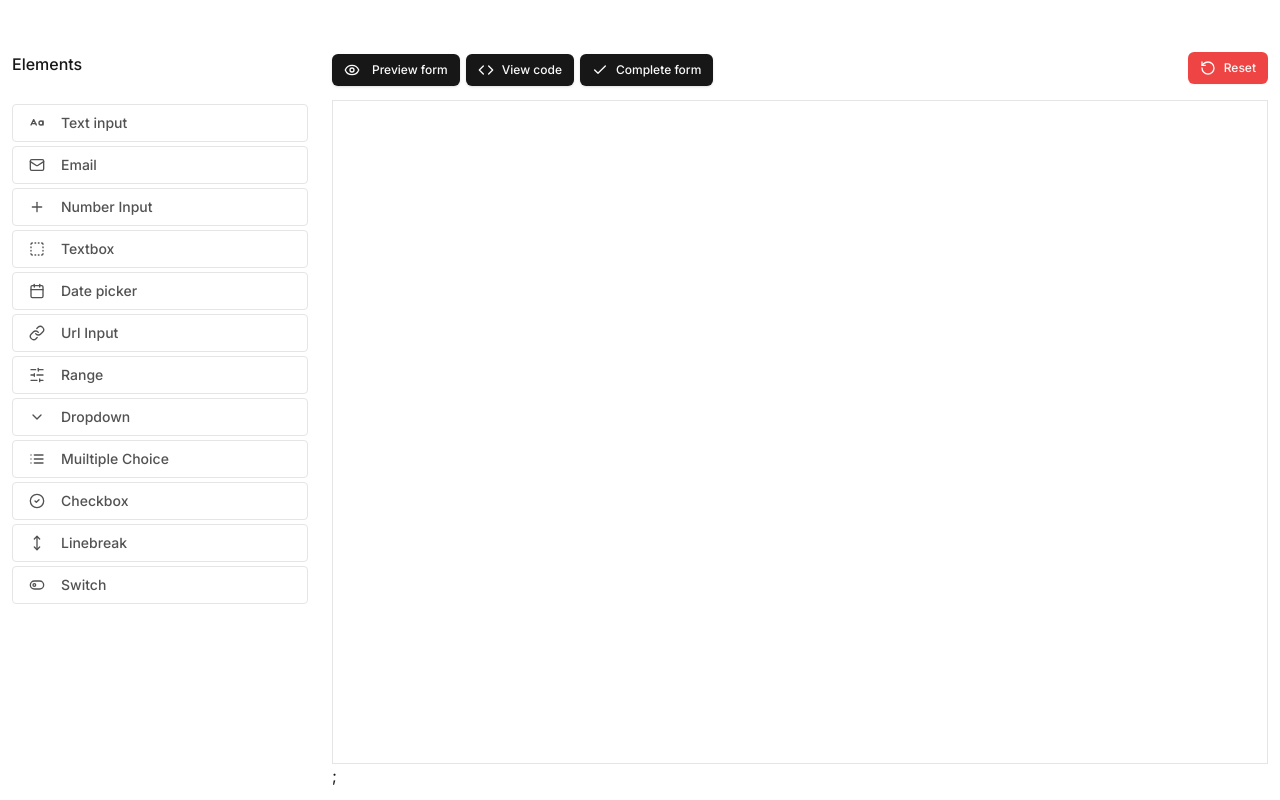
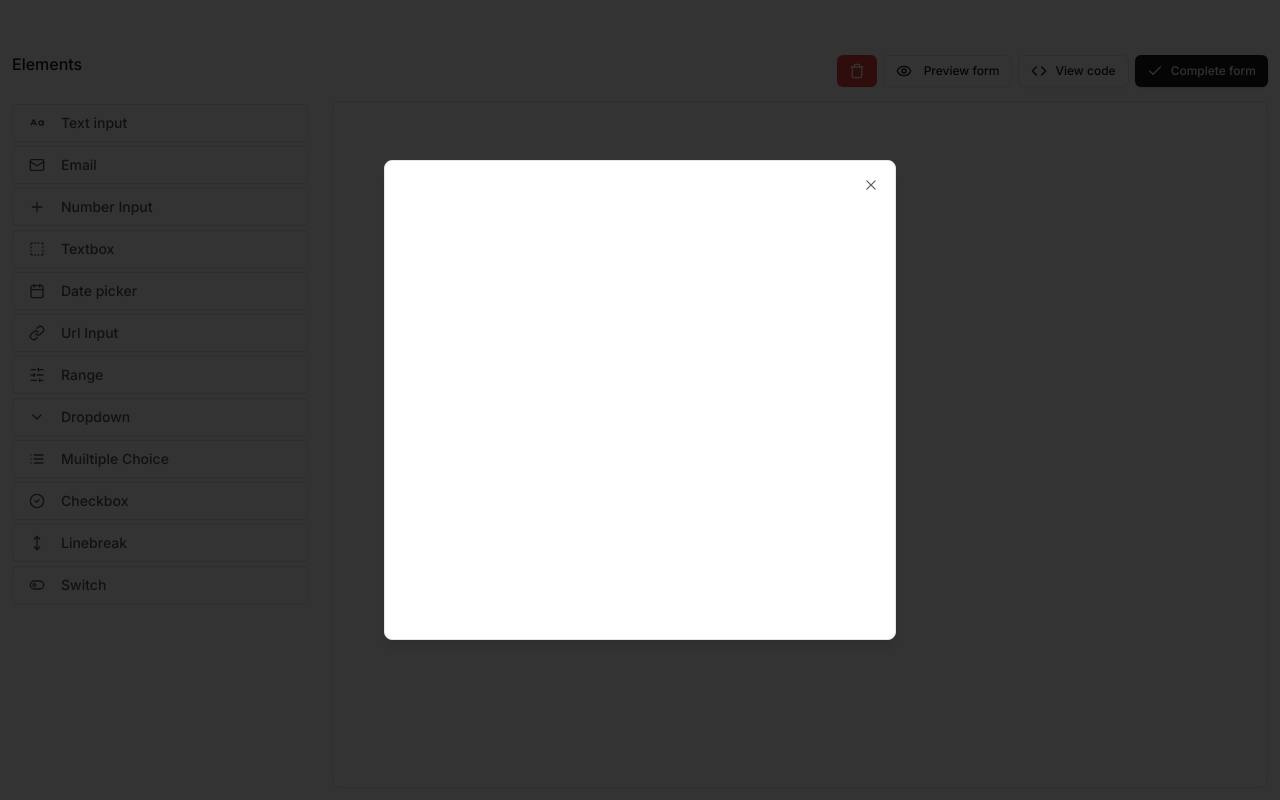
Before and after one commit to Jeff-Maina/form-builder, a Next.js app: page / in a window 1280 px wide. Both pictures are taken after a click on the button "Preview form". Built offline with nearby package versions, Linux system fonts and the light colour scheme.

Commit message:
add modals

```diff
--- a/package.json
+++ b/package.json
@@ -9,8 +9,10 @@
     "lint": "next lint"
   },
   "dependencies": {
+    "@radix-ui/react-dialog": "^1.1.1",
     "@radix-ui/react-icons": "^1.3.0",
     "@radix-ui/react-slot": "^1.1.0",
+    "@radix-ui/react-tooltip": "^1.1.2",
     "class-variance-authority": "^0.7.0",
     "clsx": "^2.1.1",
     "framer-motion": "^11.5.4",
--- a/src/app/_components/editbox.tsx
+++ b/src/app/_components/editbox.tsx
@@ -1,16 +1,50 @@
+"use client";
+import * as React from "react";
+
 import { Button } from "@/components/ui/button";
-import { Check, Code, Eye, RotateCcw, Scan } from "lucide-react";
+import { Check, Code, Eye, RotateCcw, Scan, Trash } from "lucide-react";
+import TooltipWrapper from "./tooltip-wrapper";
+import ResetModal from "./modals/reset-modal";
+import PreviewForm from "./modals/preview-form-modal";
+import ViewCodeModal from "./modals/view-code-modal";
 
 const Editbox = () => {
+  // * action states
+  const [isPreviewingForm, setPreviewForm] = React.useState(false);
+  const [isViewingCode, setViewingCode] = React.useState(false);
+  const [isResetingForm, setResetingForm] = React.useState(false);
+  const [isComplete, setComplete] = React.useState(false);
+
   return (
+    <>
       <div className="w-full h-full pt-10 flex flex-col">
-      <nav className="w-full h-10 mb-3 flex justify-between">
+        <nav className="w-full h-10 mb-3 flex justify-end">
           <div className="flex items-center gap-1.5">
-          <Button size={"sm"} className="gap-3 flex">
+            <TooltipWrapper label="Reset form">
+              <Button
+                size={"sm"}
+                variant="destructive"
+                className="gap-2 font-medium flex"
+                onClick={() => setResetingForm(true)}
+              >
+                <Trash size={16} />
+              </Button>
+            </TooltipWrapper>
+            <Button
+              size={"sm"}
+              onClick={() => setPreviewForm(true)}
+              variant={"outline"}
+              className="gap-3 flex"
+            >
               <Eye size={16} />
               Preview form
             </Button>
-          <Button size={"sm"} className="gap-2 font-medium flex">
+            <Button
+              size={"sm"}
+              variant={"outline"}
+              onClick={() => setViewingCode(true)}
+              className="gap-2 font-medium flex"
+            >
               <Code size={16} />
               View code
             </Button>{" "}
@@ -19,13 +53,22 @@
               Complete form
             </Button>
           </div>
-        <Button size={"sm"} variant="destructive" className="gap-2 font-medium flex">
-          <RotateCcw size={16} />
-          Reset
-        </Button>
         </nav>
-      <div className="w-full h-full border"></div>;
+        <div className="w-full h-full border rounded-lg"></div>
       </div>
+      <ResetModal
+        isResetingForm={isResetingForm}
+        setResetingForm={setResetingForm}
+      />
+      <PreviewForm
+        isPreviewingForm={isPreviewingForm}
+        setPreviewForm={setPreviewForm}
+      />
+      <ViewCodeModal
+        isViewingCode={isViewingCode}
+        setViewCode={setViewingCode}
+      />
+    </>
   );
 };
 
--- /dev/null
+++ b/src/app/_components/modals/preview-form-modal.tsx
@@ -0,0 +1,16 @@
+import * as Dialog from "@/components/ui/dialog";
+
+type TModalProps = {
+  isPreviewingForm: boolean;
+  setPreviewForm: (val: boolean) => void;
+};
+
+const PreviewForm = ({ isPreviewingForm, setPreviewForm }: TModalProps) => {
+  return (
+    <Dialog.Dialog open={isPreviewingForm} onOpenChange={setPreviewForm}>
+      <Dialog.DialogContent className="bg-white min-h-[60vh] p-4"></Dialog.DialogContent>
+    </Dialog.Dialog>
+  );
+};
+
+export default PreviewForm;
--- /dev/null
+++ b/src/app/_components/modals/reset-modal.tsx
@@ -0,0 +1,31 @@
+import { Button } from "@/components/ui/button";
+import * as Dialog from "@/components/ui/dialog";
+
+type TModalProps = {
+  isResetingForm: boolean;
+  setResetingForm: (val: boolean) => void;
+};
+
+const ResetModal = ({ isResetingForm, setResetingForm }: TModalProps) => {
+  return (
+    <Dialog.Dialog open={isResetingForm} onOpenChange={setResetingForm}>
+      <Dialog.DialogContent className="bg-white w-[350px] p-4">
+        <Dialog.DialogHeader>
+          <Dialog.DialogTitle className="mb-3">
+            Are you absolutely sure?
+          </Dialog.DialogTitle>
+          <Dialog.DialogDescription>
+            This action cannot be undone. This will permanently reset your form
+          </Dialog.DialogDescription>
+        </Dialog.DialogHeader>
+        <Dialog.DialogFooter>
+          <Button className="w-full font-semibold" variant={"destructive"}>
+            Reset form
+          </Button>
+        </Dialog.DialogFooter>
+      </Dialog.DialogContent>
+    </Dialog.Dialog>
+  );
+};
+
+export default ResetModal;
--- /dev/null
+++ b/src/app/_components/modals/view-code-modal.tsx
@@ -0,0 +1,16 @@
+import * as Dialog from "@/components/ui/dialog";
+
+type TModalProps = {
+  isViewingCode: boolean;
+  setViewCode: (val: boolean) => void;
+};
+
+const ViewCodeModal = ({ isViewingCode, setViewCode }: TModalProps) => {
+  return (
+    <Dialog.Dialog open={isViewingCode} onOpenChange={setViewCode}>
+      <Dialog.DialogContent className="bg-white min-h-[60vh] p-4"></Dialog.DialogContent>
+    </Dialog.Dialog>
+  );
+};
+
+export default ViewCodeModal;
--- /dev/null
+++ b/src/app/_components/tooltip-wrapper.tsx
@@ -0,0 +1,26 @@
+import {
+  Tooltip,
+  TooltipContent,
+  TooltipProvider,
+  TooltipTrigger,
+} from "@/components/ui/tooltip";
+
+type TooltipPropsType = {
+  children: JSX.Element;
+  label: string;
+};
+
+const TooltipWrapper = ({ children, label, ...props }: TooltipPropsType) => {
+  return (
+    <TooltipProvider delayDuration={200}>
+      <Tooltip>
+        <TooltipTrigger asChild>{children}</TooltipTrigger>
+        <TooltipContent {...props}>
+          <p>{label}</p>
+        </TooltipContent>
+      </Tooltip>
+    </TooltipProvider>
+  );
+};
+
+export default TooltipWrapper;
--- /dev/null
+++ b/src/components/ui/dialog.tsx
@@ -0,0 +1,122 @@
+"use client"
+
+import * as React from "react"
+import * as DialogPrimitive from "@radix-ui/react-dialog"
+import { Cross2Icon } from "@radix-ui/react-icons"
+
+import { cn } from "@/lib/utils"
+
+const Dialog = DialogPrimitive.Root
+
+const DialogTrigger = DialogPrimitive.Trigger
+
+const DialogPortal = DialogPrimitive.Portal
+
+const DialogClose = DialogPrimitive.Close
+
+const DialogOverlay = React.forwardRef<
+  React.ElementRef<typeof DialogPrimitive.Overlay>,
+  React.ComponentPropsWithoutRef<typeof DialogPrimitive.Overlay>
+>(({ className, ...props }, ref) => (
+  <DialogPrimitive.Overlay
+    ref={ref}
+    className={cn(
+      "fixed inset-0 z-50 bg-black/80  data-[state=open]:animate-in data-[state=closed]:animate-out data-[state=closed]:fade-out-0 data-[state=open]:fade-in-0",
+      className
+    )}
+    {...props}
+  />
+))
+DialogOverlay.displayName = DialogPrimitive.Overlay.displayName
+
+const DialogContent = React.forwardRef<
+  React.ElementRef<typeof DialogPrimitive.Content>,
+  React.ComponentPropsWithoutRef<typeof DialogPrimitive.Content>
+>(({ className, children, ...props }, ref) => (
+  <DialogPortal>
+    <DialogOverlay />
+    <DialogPrimitive.Content
+      ref={ref}
+      className={cn(
+        "fixed left-[50%] top-[50%] z-50 grid w-full max-w-lg translate-x-[-50%] translate-y-[-50%] gap-4 border bg-background p-6 shadow-lg duration-200 data-[state=open]:animate-in data-[state=closed]:animate-out data-[state=closed]:fade-out-0 data-[state=open]:fade-in-0 data-[state=closed]:zoom-out-95 data-[state=open]:zoom-in-95 data-[state=closed]:slide-out-to-left-1/2 data-[state=closed]:slide-out-to-top-[48%] data-[state=open]:slide-in-from-left-1/2 data-[state=open]:slide-in-from-top-[48%] sm:rounded-lg",
+        className
+      )}
+      {...props}
+    >
+      {children}
+      <DialogPrimitive.Close className="absolute right-4 top-4 rounded-sm opacity-70 ring-offset-background transition-opacity hover:opacity-100 focus:outline-none focus:ring-2 focus:ring-ring focus:ring-offset-2 disabled:pointer-events-none data-[state=open]:bg-accent data-[state=open]:text-muted-foreground">
+        <Cross2Icon className="h-4 w-4" />
+        <span className="sr-only">Close</span>
+      </DialogPrimitive.Close>
+    </DialogPrimitive.Content>
+  </DialogPortal>
+))
+DialogContent.displayName = DialogPrimitive.Content.displayName
+
+const DialogHeader = ({
+  className,
+  ...props
+}: React.HTMLAttributes<HTMLDivElement>) => (
+  <div
+    className={cn(
+      "flex flex-col space-y-1.5 text-center sm:text-left",
+      className
+    )}
+    {...props}
+  />
+)
+DialogHeader.displayName = "DialogHeader"
+
+const DialogFooter = ({
+  className,
+  ...props
+}: React.HTMLAttributes<HTMLDivElement>) => (
+  <div
+    className={cn(
+      "flex flex-col-reverse sm:flex-row sm:justify-end sm:space-x-2",
+      className
+    )}
+    {...props}
+  />
+)
+DialogFooter.displayName = "DialogFooter"
+
+const DialogTitle = React.forwardRef<
+  React.ElementRef<typeof DialogPrimitive.Title>,
+  React.ComponentPropsWithoutRef<typeof DialogPrimitive.Title>
+>(({ className, ...props }, ref) => (
+  <DialogPrimitive.Title
+    ref={ref}
+    className={cn(
+      "text-lg font-semibold leading-none tracking-tight",
+      className
+    )}
+    {...props}
+  />
+))
+DialogTitle.displayName = DialogPrimitive.Title.displayName
+
+const DialogDescription = React.forwardRef<
+  React.ElementRef<typeof DialogPrimitive.Description>,
+  React.ComponentPropsWithoutRef<typeof DialogPrimitive.Description>
+>(({ className, ...props }, ref) => (
+  <DialogPrimitive.Description
+    ref={ref}
+    className={cn("text-sm text-muted-foreground", className)}
+    {...props}
+  />
+))
+DialogDescription.displayName = DialogPrimitive.Description.displayName
+
+export {
+  Dialog,
+  DialogPortal,
+  DialogOverlay,
+  DialogTrigger,
+  DialogClose,
+  DialogContent,
+  DialogHeader,
+  DialogFooter,
+  DialogTitle,
+  DialogDescription,
+}
--- /dev/null
+++ b/src/components/ui/tooltip.tsx
@@ -0,0 +1,30 @@
+"use client"
+
+import * as React from "react"
+import * as TooltipPrimitive from "@radix-ui/react-tooltip"
+
+import { cn } from "@/lib/utils"
+
+const TooltipProvider = TooltipPrimitive.Provider
+
+const Tooltip = TooltipPrimitive.Root
+
+const TooltipTrigger = TooltipPrimitive.Trigger
+
+const TooltipContent = React.forwardRef<
+  React.ElementRef<typeof TooltipPrimitive.Content>,
+  React.ComponentPropsWithoutRef<typeof TooltipPrimitive.Content>
+>(({ className, sideOffset = 4, ...props }, ref) => (
+  <TooltipPrimitive.Content
+    ref={ref}
+    sideOffset={sideOffset}
+    className={cn(
+      "z-50 overflow-hidden rounded-md bg-primary px-3 py-1.5 text-xs text-primary-foreground animate-in fade-in-0 zoom-in-95 data-[state=closed]:animate-out data-[state=closed]:fade-out-0 data-[state=closed]:zoom-out-95 data-[side=bottom]:slide-in-from-top-2 data-[side=left]:slide-in-from-right-2 data-[side=right]:slide-in-from-left-2 data-[side=top]:slide-in-from-bottom-2",
+      className
+    )}
+    {...props}
+  />
+))
+TooltipContent.displayName = TooltipPrimitive.Content.displayName
+
+export { Tooltip, TooltipTrigger, TooltipContent, TooltipProvider }
```
Also changed, not shown: src/app/_components/modals/complete-form-modal.tsx (added), 1 other file (tests, documents, lock files or other folders). Lines whose indentation alone changed are shown as unchanged.
